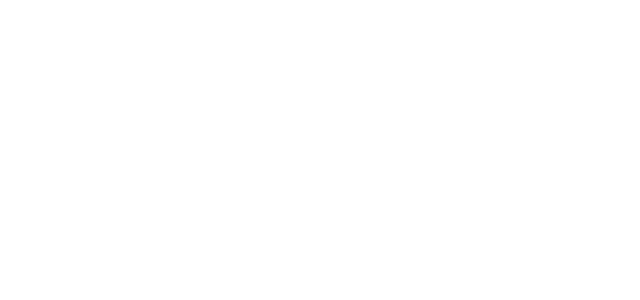
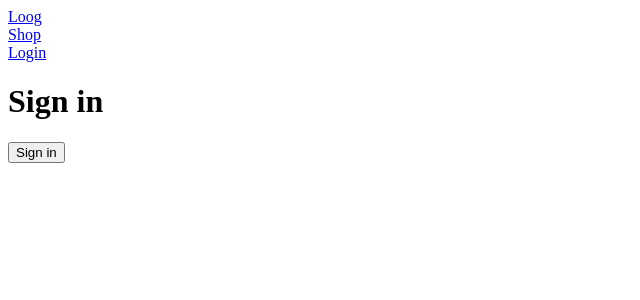
Before and after one commit to rafiurrafi/react-bootcamp, a React (Create React App) app: page /sign-in in a window 1280 px wide. Before the commit this address had no page. Shown: the top 300 px of the page, without its empty margins (0-640 px from the left). Built offline with nearby package versions, Linux system fonts and the light colour scheme; the HTML template or start-up script is replaced by a standard one.

Commit message:
look back the previous task

```diff
--- a/src/crown/app.jsx
+++ b/src/crown/app.jsx
@@ -1,15 +1,16 @@
-import { Route, Routes } from "react-router-dom";
+import { Outlet, Route, Routes } from "react-router-dom";
+import Home from "./routes/home/home.component";
 import Navigation from "./routes/navigation/navigation.component";
-import Home from "./routes/home/home.component";
-import "./categories.styles.scss";
+import SignIn from "./routes/sign-in/sign-in.component";
 const App = () => {
-  const Shop = () => <h1>Shop</h1>;
+  const Shop = () => <h1>Shop page </h1>;
 
   return (
     <Routes>
       <Route path="/" element={<Navigation />}>
         <Route index element={<Home />} />
         <Route path="shop" element={<Shop />} />
+        <Route path="sign-in" element={<SignIn />} />
       </Route>
     </Routes>
   );
--- a/src/crown/components/category-item/category-item.component.jsx
+++ b/src/crown/components/category-item/category-item.component.jsx
@@ -1,13 +1,10 @@
-import "./category-item.styles.scss";
-const CategoryItem = ({ title, imageUrl }) => {
+import "./category-item.style.scss";
+const CategoryItem = ({ title }) => {
   return (
     <div className="category-container">
-      <div
-        className="background-image"
-        style={{ backgroundImage: `url(${imageUrl})` }}
-      />
+      {/* <img src="" alt="" /> */}
       <div className="category-body-container">
-        <h3>{title}</h3>
+        <h2>{title}</h2>
         <p>Shop now</p>
       </div>
     </div>
--- a/src/crown/components/directory/directory.component.jsx
+++ b/src/crown/components/directory/directory.component.jsx
@@ -1,4 +1,3 @@
-import "./directory.styles.scss";
 import CategoryItem from "../category-item/category-item.component";
 const Directory = ({ categories }) => {
   return (
--- a/src/crown/routes/home/home.component.jsx
+++ b/src/crown/routes/home/home.component.jsx
@@ -1,3 +1,4 @@
+import { Outlet } from "react-router-dom";
 import Directory from "../../components/directory/directory.component";
 const Home = () => {
   const categories = [
@@ -29,6 +30,7 @@
   ];
   return (
     <>
+      <Outlet />
       <Directory categories={categories} />
     </>
   );
--- a/src/crown/routes/navigation/navigation.component.jsx
+++ b/src/crown/routes/navigation/navigation.component.jsx
@@ -1,14 +1,18 @@
-import { Link } from "react-router-dom";
-import { Outlet } from "react-router-dom";
+import { Link, Outlet } from "react-router-dom";
 const Navigation = () => (
   <>
     <div className="navigation">
-      <Link className="logo-container" to="/">
-        Logo
-      </Link>
+      <div className="logo-container">
+        <Link to="/">Loog</Link>
+      </div>
       <div className="nav-links-container">
-        <Link className="nav-link" to="/shop">
+        <Link to="/shop" className="nav-link">
           Shop
+        </Link>
+      </div>
+      <div className="nav-links-container">
+        <Link to="/sign-in" className="nav-link">
+          Login
         </Link>
       </div>
     </div>
--- /dev/null
+++ b/src/crown/routes/sign-in/sign-in.component.jsx
@@ -0,0 +1,15 @@
+import { signInWithGooglePopup } from "../../utils/firebase.utils";
+const SignIn = () => {
+  const logGoogleUser = async () => {
+    const log = await signInWithGooglePopup();
+    console.log(log);
+  };
+  return (
+    <div>
+      <h1>Sign in</h1>
+      <button onClick={logGoogleUser}>Sign in </button>
+    </div>
+  );
+};
+
+export default SignIn;
--- /dev/null
+++ b/src/crown/utils/firebase.utils.js
@@ -0,0 +1,15 @@
+import { initializeApp } from "firebase/app";
+import {
+  getAuth,
+  signInWithPopup,
+  signInWithRedirect,
+  GoogleAuthProvider,
+} from "firebase/auth";
+const firebaseConfig = {};
+initializeApp(firebaseConfig);
+
+export const auth = getAuth();
+const provider = new GoogleAuthProvider();
+provider.setCustomParameters({ prompt: "select_account" });
+
+export const signInWithGooglePopup = () => signInWithPopup(auth, provider);
--- a/src/index.js
+++ b/src/index.js
@@ -1,8 +1,9 @@
 import React from "react";
-import ReactDOM from "react-dom";
+import ReactDom from "react-dom";
 import App from "./crown/app";
 import { BrowserRouter } from "react-router-dom";
-ReactDOM.render(
+
+ReactDom.render(
   <BrowserRouter>
     <App />
   </BrowserRouter>,
```
Also changed, not shown: src/crown/categories.styles.scss (deleted), src/crown/category.style.scss (renamed from src/crown/components/directory/directory.styles.scss), src/crown/components/category-item/category-item.style.scss (renamed from src/crown/components/category-item/category-item.styles.scss), src/crown/routes/home/home.style.scss (deleted).
